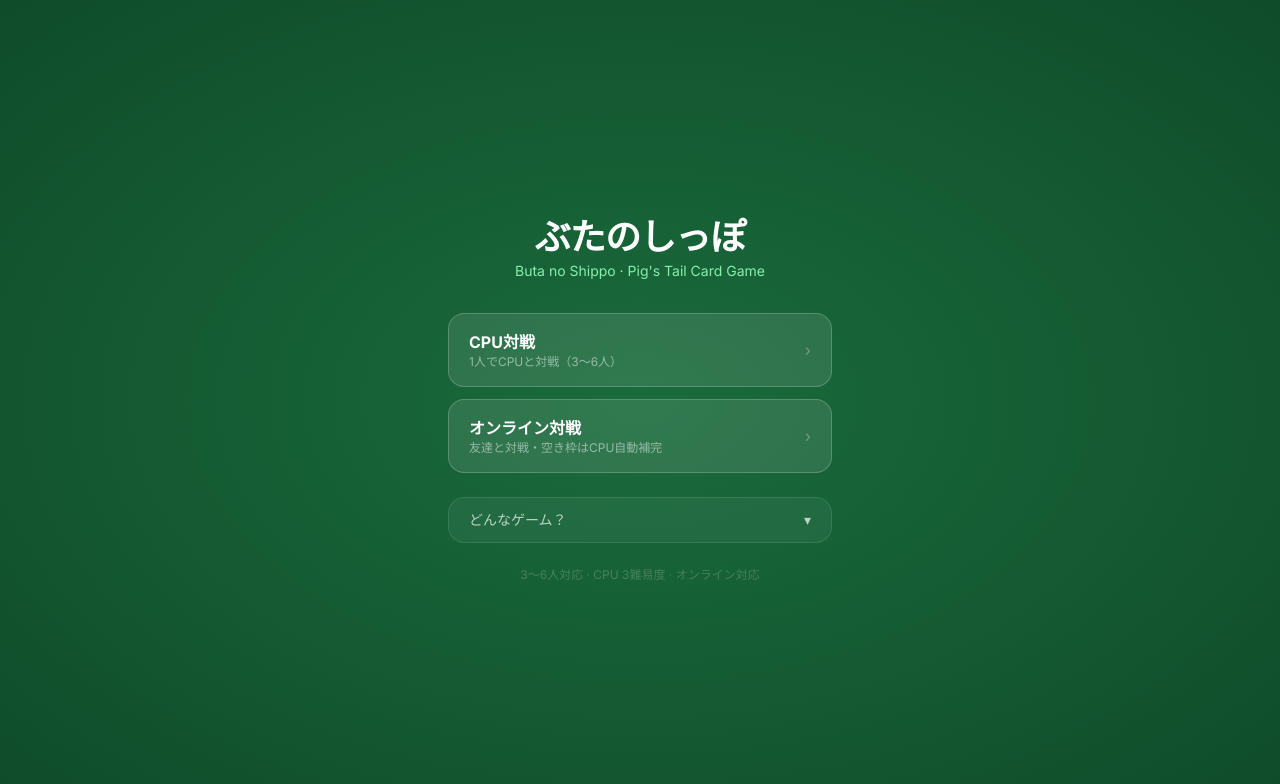
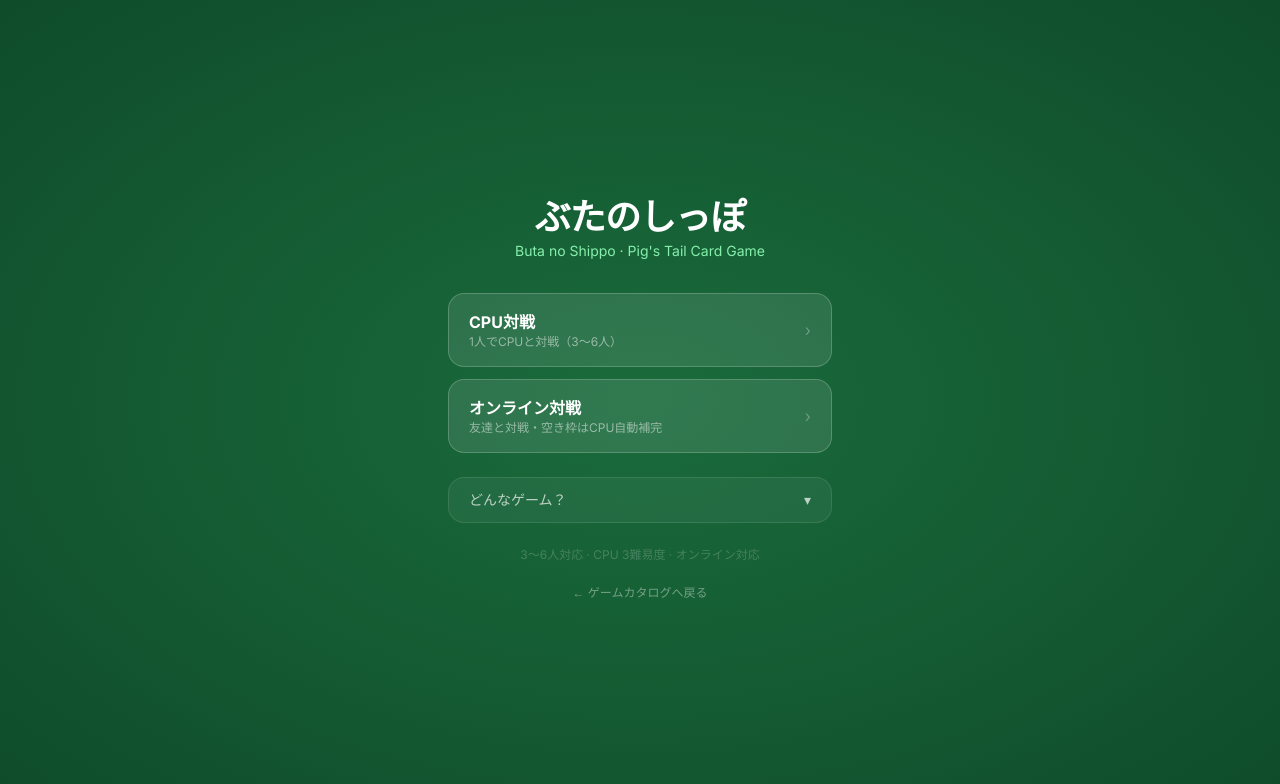
Before and after one commit to penmawashi8-ux/Card, a Next.js app in the folder buta/: page / in a window 1280 px wide. Shown: the top 784 px of the page. Built offline with nearby package versions, Linux system fonts and the light colour scheme; no server answers.

Commit message:
Add boardgamecat.com back link to game top pages
各ゲームのトップページ下部に「← ゲームカタログへ戻る」リンクを追加

https://claude.ai/code/session_01SHawinEo4A6fBmtUu16PZq

```diff
--- a/buta/src/app/page.tsx
+++ b/buta/src/app/page.tsx
@@ -117,6 +117,15 @@ export default function Home() {
         <p className="text-center text-white/20 text-xs mt-6">
           3〜6人対応 · CPU 3難易度 · オンライン対応
         </p>
+
+        <div className="mt-4 text-center">
+          <a
+            href="https://www.boardgamecat.com"
+            className="text-white/40 hover:text-white/70 text-xs transition-colors"
+          >
+            ← ゲームカタログへ戻る
+          </a>
+        </div>
       </div>
     </div>
   );
```
Also changed, not shown: 1 other file (tests, documents, lock files or other folders).
